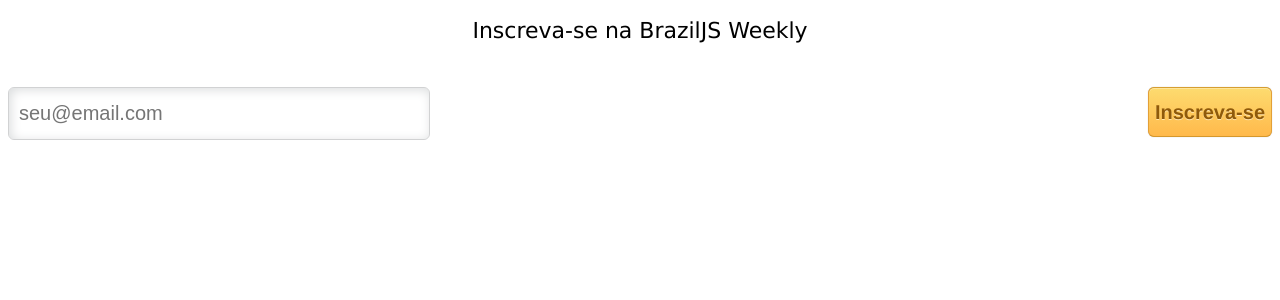
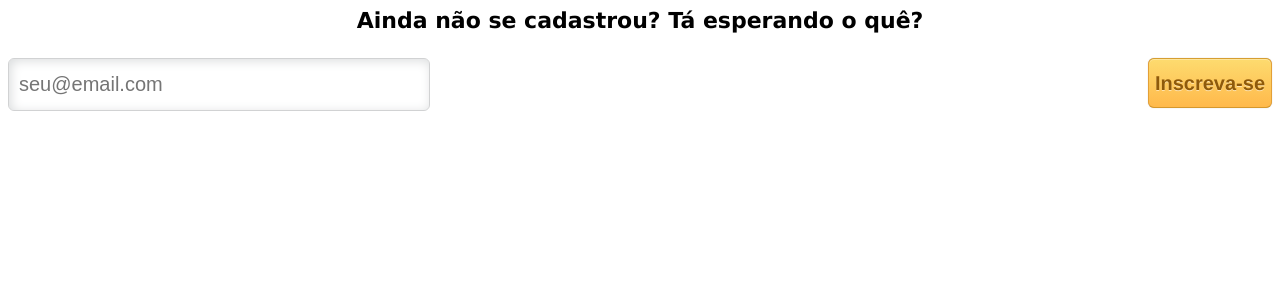
Before and after one commit to braziljs/weekly, a PHP site: page /header.html in a window 1280 px wide. Shown: the top 300 px of the page. Run offline with PHP 8.4, Linux system fonts and the light colour scheme.

Commit message:
aprimorando estilo e texto de chamada para inscrição

```diff
--- a/1.html
+++ b/1.html
@@ -10,7 +10,7 @@
 
   <center>
 
-    <iframe src="header.html" frameborder="0" width="610" height="190"></iframe>
+    <iframe src="header.html" frameborder="0" width="610" height="170"></iframe>
 
     <table border="0" cellpadding="0" cellspacing="0" width="600" bgcolor="#FFFFFF" style="border:1px solid #DDD;">
 
--- a/header.html
+++ b/header.html
@@ -1,12 +1,12 @@
 <!doctype html>
-<html lang="en">
+<html lang="pt-BR">
 <head>
 	<meta charset="UTF-8">
-	<title>Document</title>
+	<title>BrazilJS Weekly Header</title>
 	<link rel="stylesheet" href="style.css" media="all">
 </head>
 <body>
-	<h2>Inscreva-se na BrazilJS Weekly</h2>
+	<h2>Ainda não se cadastrou? Tá esperando o quê?</h2>
   <div id="mc_embed_signup">
     <form action="http://braziljs.us5.list-manage1.com/subscribe/post?u=77b6594f10bba05dcc722c80e&amp;id=e6beed4270" method="post" id="mc-embedded-subscribe-form" name="mc-embedded-subscribe-form" class="validate" target="_blank" novalidate="">
       <input type="email" value="" name="EMAIL" class="email" id="mce-EMAIL" placeholder="seu@email.com" required="">
--- a/style.css
+++ b/style.css
@@ -1,6 +1,8 @@
 h2{
   font: normal 22px "Helvetica Nue", Verdana, sans-serif;
   text-align: center;
+  font-weight: bold;
+  margin: 0;
 }
 
 #mc_embed_signup input[type="text"], input[type="email"] {
```
Lines whose indentation alone changed are shown as unchanged.
